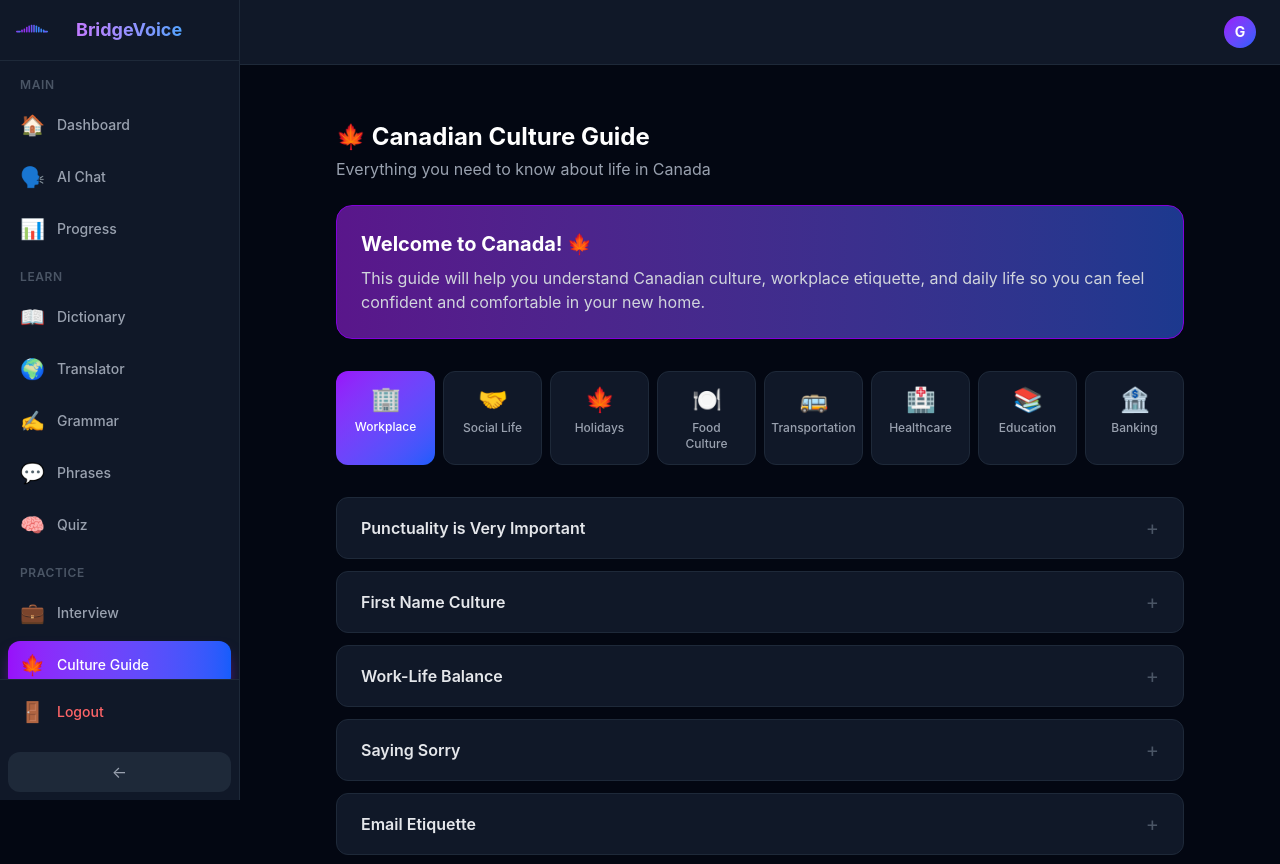
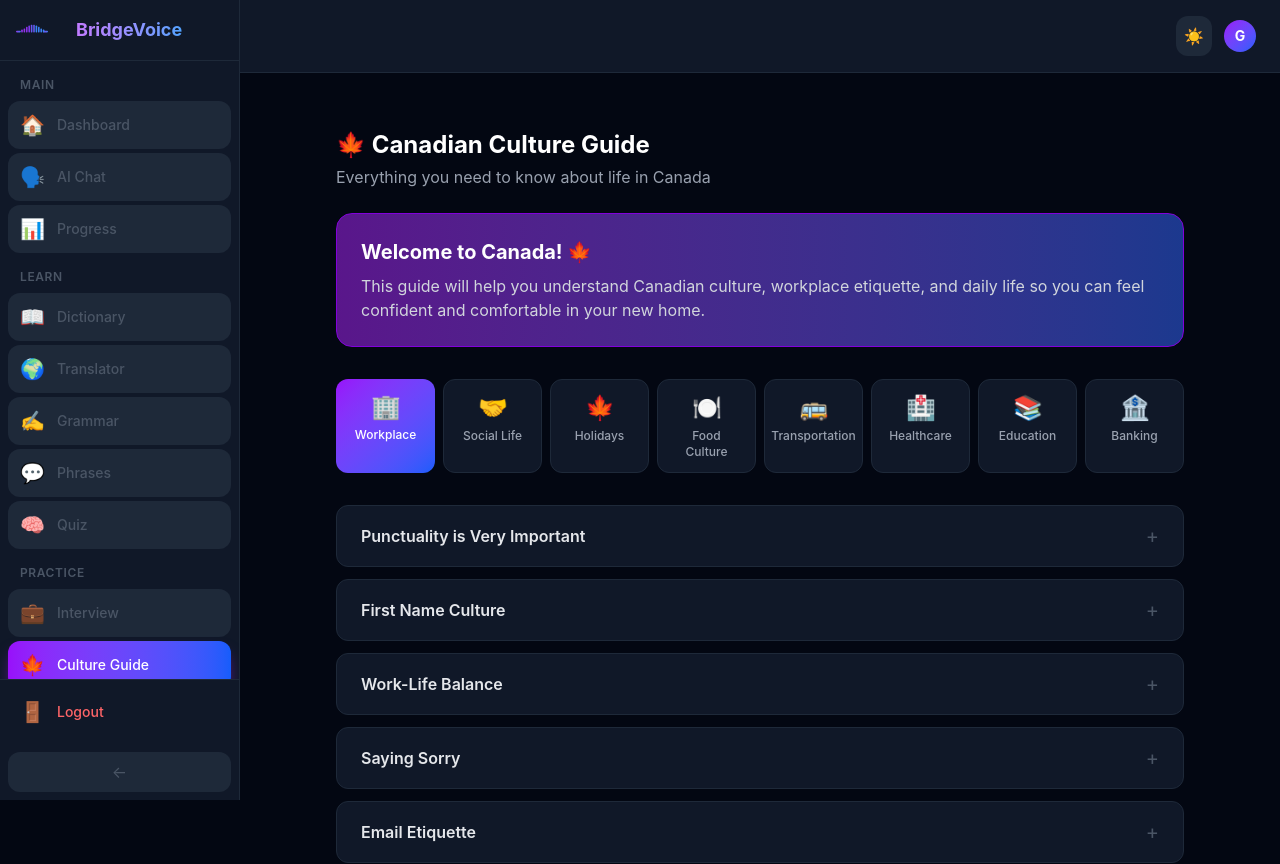
Before and after one commit to BridgeVoice/bridgevoice-frontend, a React (Vite) app: page /culture in a window 1280 px wide. Shown: the top 864 px of the page. Built offline with nearby package versions, Linux system fonts and the light colour scheme.

Commit message:
BVT-65: Add light mode toggle and theme system, convert Layout

```diff
--- a/src/components/Layout.jsx
+++ b/src/components/Layout.jsx
@@ -1,6 +1,7 @@
 import { useState } from 'react'
 import { Link, useNavigate, useLocation } from 'react-router-dom'
 import Logo from '../assets/logo'
+import ThemeToggle from './ThemeToggle'
 
 function Layout({ children }) {
   const navigate = useNavigate()
@@ -43,7 +44,7 @@ function Layout({ children }) {
   const isActive = (path) => location.pathname === path
 
   return (
-    <div className="min-h-screen bg-gray-950 text-white flex">
+    <div className="min-h-screen bg-gray-100 text-gray-900 dark:bg-gray-950 dark:text-white flex">
 
       {/* Mobile Overlay */}
       {mobileOpen && (
@@ -54,13 +55,13 @@ function Layout({ children }) {
       )}
 
       {/* Sidebar */}
-      <aside className={`fixed left-0 top-0 h-full bg-gray-900 border-r border-gray-800 z-50 transition-all duration-300 flex flex-col
+      <aside className={`fixed left-0 top-0 h-full bg-white dark:bg-gray-900 border-r border-gray-200 dark:border-gray-800 z-50 transition-all duration-300 flex flex-col
         ${collapsed ? 'w-16' : 'w-60'}
         ${mobileOpen ? 'translate-x-0' : '-translate-x-full md:translate-x-0'}
       `}>
 
         {/* Logo */}
-        <div className={`flex items-center gap-3 p-4 border-b border-gray-800 ${collapsed ? 'justify-center' : ''}`}>
+        <div className={`flex items-center gap-3 p-4 border-b border-gray-200 dark:border-gray-800 ${collapsed ? 'justify-center' : ''}`}>
           <Logo size={16} />
           {!collapsed && (
             <span className="font-bold bg-gradient-to-r from-purple-400 to-blue-400 bg-clip-text text-transparent text-lg">
@@ -74,7 +75,7 @@ function Layout({ children }) {
           {navItems.map((section, si) => (
             <div key={si} className="mb-4">
               {!collapsed && (
-                <p className="text-xs text-gray-600 font-semibold px-3 mb-2 tracking-wider">
+                <p className="text-xs text-gray-500 dark:text-gray-600 font-semibold px-3 mb-2 tracking-wider">
                   {section.section}
                 </p>
               )}
@@ -86,7 +87,7 @@ function Layout({ children }) {
                   className={`flex items-center gap-3 px-3 py-2.5 rounded-xl mb-1 transition group relative ${
                     isActive(item.to)
                       ? 'bg-gradient-to-r from-purple-600 to-blue-600 text-white shadow-lg shadow-purple-900'
-                      : 'text-gray-400 hover:text-white hover:bg-gray-800'
+                      : 'text-gray-500 dark:text-gray-600 dark:text-gray-400 hover:text-gray-900 dark:hover:text-white hover:bg-gray-200 dark:bg-gray-800'
                   }`}
                 >
                   <span className="text-xl flex-shrink-0">{item.icon}</span>
@@ -94,7 +95,7 @@ function Layout({ children }) {
                     <span className="text-sm font-medium">{item.label}</span>
                   )}
                   {collapsed && (
-                    <div className="absolute left-14 bg-gray-800 border border-gray-700 text-white text-xs px-2 py-1 rounded-lg opacity-0 group-hover:opacity-100 transition whitespace-nowrap z-50">
+                    <div className="absolute left-14 bg-gray-200 dark:bg-gray-800 border border-gray-300 dark:border-gray-700 text-white text-xs px-2 py-1 rounded-lg opacity-0 group-hover:opacity-100 transition whitespace-nowrap z-50">
                       {item.label}
                     </div>
                   )}
@@ -105,7 +106,7 @@ function Layout({ children }) {
         </nav>
 
         {/* Logout */}
-        <div className="p-2 border-t border-gray-800">
+        <div className="p-2 border-t border-gray-200 dark:border-gray-800">
           <button
             onClick={handleLogout}
             className={`flex items-center gap-3 px-3 py-2.5 rounded-xl w-full text-red-400 hover:bg-red-900 hover:bg-opacity-20 transition ${collapsed ? 'justify-center' : ''}`}
@@ -118,7 +119,7 @@ function Layout({ children }) {
         {/* Collapse Button */}
         <button
           onClick={() => setCollapsed(!collapsed)}
-          className="hidden md:flex items-center justify-center p-2 m-2 rounded-xl bg-gray-800 hover:bg-gray-700 transition text-gray-400 hover:text-white"
+          className="hidden md:flex items-center justify-center p-2 m-2 rounded-xl bg-gray-200 dark:bg-gray-800 hover:bg-gray-300 dark:hover:bg-gray-700 transition text-gray-500 dark:text-gray-600 dark:text-gray-400 hover:text-gray-900 dark:hover:text-white"
         >
           {collapsed ? '→' : '←'}
         </button>
@@ -128,15 +129,16 @@ function Layout({ children }) {
       <div className={`flex-1 transition-all duration-300 ${collapsed ? 'md:ml-16' : 'md:ml-60'}`}>
 
         {/* Top Bar */}
-        <header className="bg-gray-900 border-b border-gray-800 px-6 py-4 flex items-center justify-between sticky top-0 z-30">
+        <header className="bg-white dark:bg-gray-900 border-b border-gray-200 dark:border-gray-800 px-6 py-4 flex items-center justify-between sticky top-0 z-30">
           <button
             onClick={() => setMobileOpen(!mobileOpen)}
-            className="md:hidden text-gray-400 hover:text-white transition"
+            className="md:hidden text-gray-500 dark:text-gray-600 dark:text-gray-400 hover:text-gray-900 dark:hover:text-white transition"
           >
             ☰
           </button>
 
           <div className="flex items-center gap-3 ml-auto">
+            <ThemeToggle />
             <div className="w-8 h-8 rounded-full bg-gradient-to-br from-purple-600 to-blue-600 flex items-center justify-center text-sm font-bold">
               G
             </div>
--- /dev/null
+++ b/src/components/ThemeToggle.jsx
@@ -0,0 +1,28 @@
+import { useState, useEffect } from "react";
+
+export default function ThemeToggle() {
+  // Dark is our default; light is the opt-in
+  const [theme, setTheme] = useState(
+    () => localStorage.getItem("theme") || "dark"
+  );
+
+  useEffect(() => {
+    const root = document.documentElement;
+    if (theme === "dark") {
+      root.classList.add("dark");
+    } else {
+      root.classList.remove("dark");
+    }
+    localStorage.setItem("theme", theme);
+  }, [theme]);
+
+  return (
+    <button
+      onClick={() => setTheme(theme === "dark" ? "light" : "dark")}
+      className="p-2 rounded-xl bg-gray-200 hover:bg-gray-300 dark:bg-gray-800 dark:hover:bg-gray-700 transition"
+      title={theme === "dark" ? "Switch to light mode" : "Switch to dark mode"}
+    >
+      {theme === "dark" ? "☀️" : "🌙"}
+    </button>
+  );
+}
--- a/src/styles/global.css
+++ b/src/styles/global.css
@@ -1 +1,3 @@
 @import "tailwindcss";
+
+@custom-variant dark (&:where(.dark, .dark *));
```
